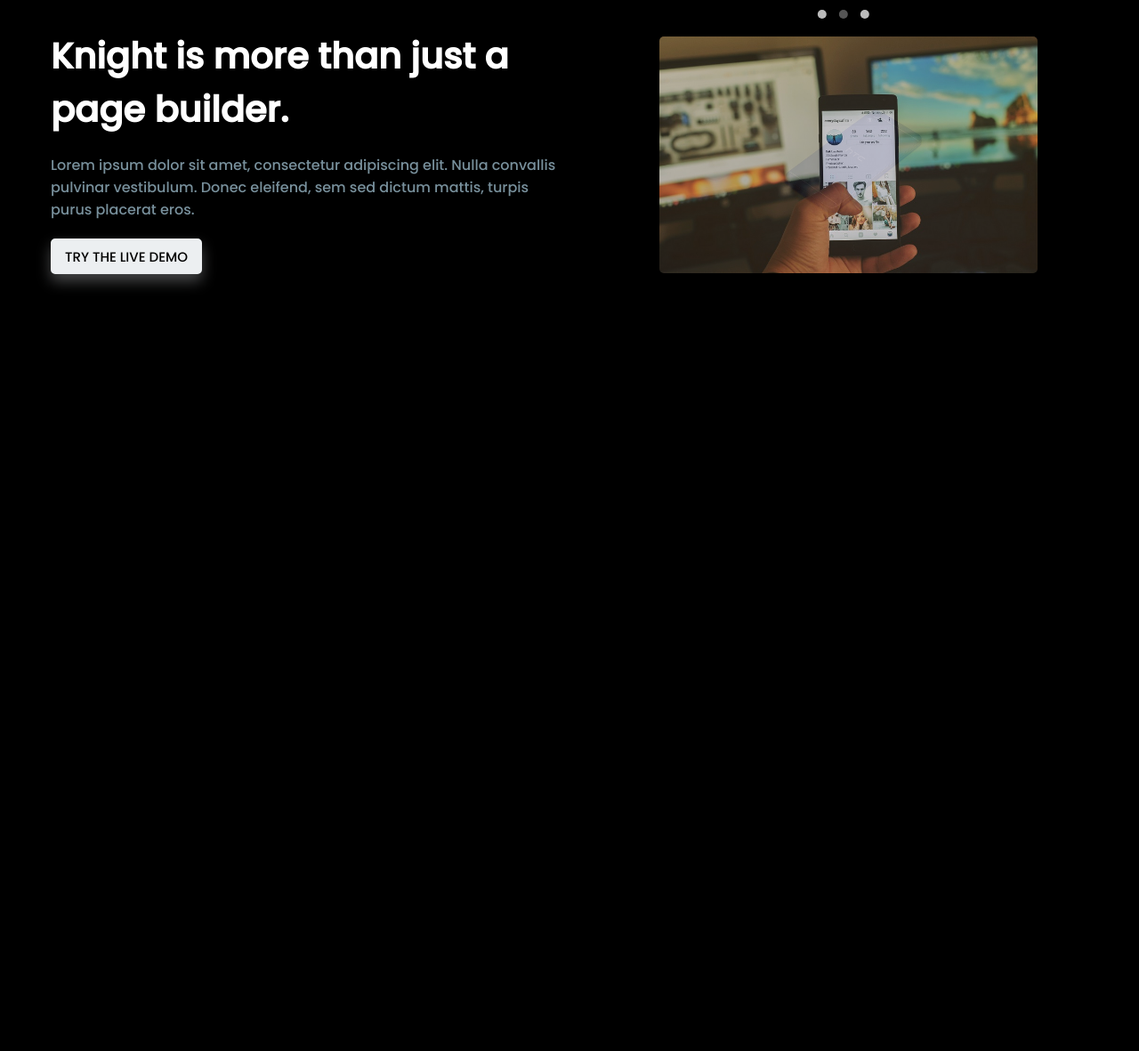
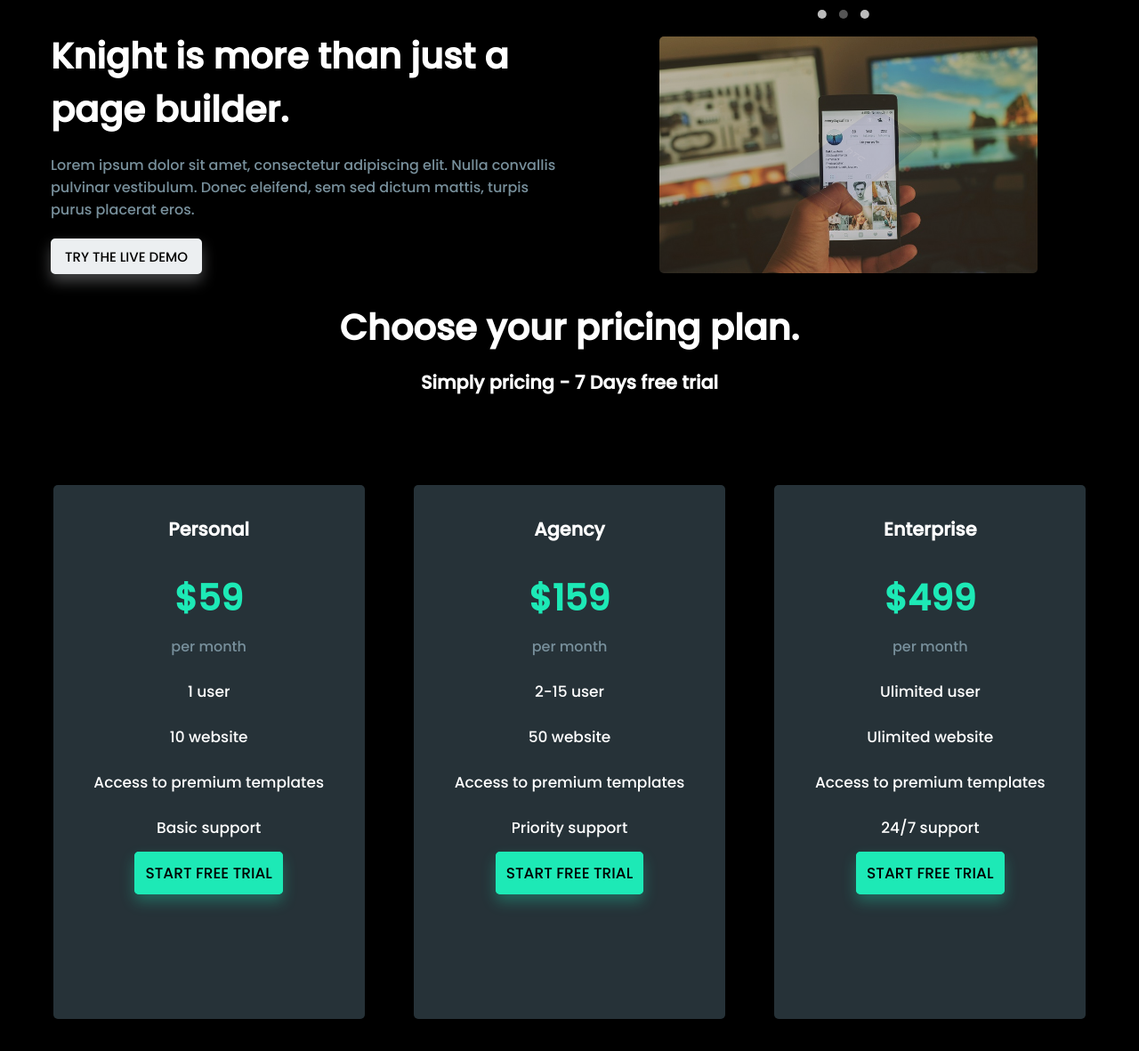
Before and after one commit to sanjay-mali/Knight-first-website-project, a plain HTML site: page index.html in a window 1280 px wide. Shown: the part 1595-2776 px from the top of the page at 89% size. Before the commit the page ends 1933 px from the top, so only its background shows below. Drawn offline with Linux system fonts and the light colour scheme.

Commit message:
Adding pricing section

```diff
--- a/index.html
+++ b/index.html
@@ -133,16 +133,81 @@
                 <img src="/img/blog-2.jpg" alt="Image 2">
                 <img src="/img/blog-3.jpg" alt="Image 3">
                 <div class="dots">
-                   <span class="dot"></span>
-                   <span class="dot"></span>
-                   <span class="dot"></span>
+                    <span class="dot"></span>
+                    <span class="dot"></span>
+                    <span class="dot"></span>
                 </div>
             </div>
 
         </div>
-        </div>
+    </div>
 
     </section>
+
+    <!-- Pricing section -->
+    <section>
+
+        <div class="priceSec">
+            <div class="price-top">
+
+                <div class="heading">
+                    <h1>Choose your pricing plan.
+                    </h1>
+                    <h4>Simply pricing - 7 Days free trial
+
+                    </h4>
+                </div>
+            </div>
+
+            <div class="price-table">
+
+                <div class="price-card"">
+                    <h3 class="price-card-header">
+                        Personal</h3>
+                <h3 class="price">$59</h3>
+                <ul>
+                    <li class="text-muted">per month</li>
+                    <li>1 user</li>
+                    <li>10 website</li>
+                    <li>Access to premium templates</li>
+                    <li>Basic support</li>
+                    <a href="#" class="btn-sm">start free trial</a>
+                </ul>
+            </div>
+            <div class="price-card"">
+                <h3 class="price-card-header">
+                    Agency
+                </h3>
+                <div class="price">$159</div>
+                <ul>
+                    <li class="text-muted">per month</li>
+                    <li>2-15 user</li>
+                    <li>50 website</li>
+                    <li>Access to premium templates</li>
+                    <li>Priority support</li>
+                    <a class="btn-sm">start free trial</a>
+                </ul>
+            </div>
+            <div class="price-card"">
+                <h3 class="price-card-header">
+                    Enterprise
+                </h3>
+                <div class="price">$499</div>
+                <ul>
+                    <li class="text-muted">per month</li>
+                    <li>Ulimited user</li>
+                    <li>Ulimited website</li>
+                    <li>Access to premium templates</li>
+                    <li>24/7 support</li>
+                    <a class="btn-sm">start free trial</a>
+                </ul>
+            </div>
+        </div>
+        </div>
+    </section>
+
+
+
     <script src="style.js"></script>
 
     <!-- <script></script> -->
--- a/style.css
+++ b/style.css
@@ -206,12 +206,13 @@
     background-color: #555;
 }
 
-.sec2 p{
+.sec2 p {
     text-align: left;
     /* width: 410px; */
     /* color: #78909C !important; */
 }
-.btn2{
+
+.btn2 {
     border: 2px solid #ECEFF1;
     background-color: #ECEFF1;
     color: black;
@@ -227,7 +228,8 @@
     cursor: pointer;
     font-weight: 500;
 }
-.btn2:hover{
+
+.btn2:hover {
     box-shadow: 0 8px 16px #CFD8DC;
     margin-bottom: 20px;
     transition: all .2s ease-out;
@@ -236,13 +238,108 @@
     background-color: #CFD8DC;
 
 }
-.secondHalf{
+
+.secondHalf {
     display: flex;
     margin-top: 6rem;
 }
+
 .sec2 h3 {
     width: 570px;
     font-size: 2.5rem;
     font-weight: 900;
     text-align: left;
 }
+
+.priceSec {
+    height: 100vh;
+    width: 100vw;
+}
+
+.heading h4 {
+    align-items: center;
+    justify-content: center;
+    display: flex;
+    font-size: 1.3rem;
+    margin-top: 1rem;
+}
+
+.heading h1 {
+    align-items: center;
+    align-content: center;
+    display: flex;
+    justify-content: center;
+    font-size: 2.5rem;
+}
+
+.price-table{
+    display: flex;
+    flex-wrap: wrap;
+    margin: auto;
+    justify-content: space-around;
+    width: min(1600px,100%);
+    margin-top: 4rem
+}
+.price-card ul li{
+    background-color: #263238;
+    list-style: none;
+    margin-bottom: 0;
+    margin-bottom: 25px;
+    /* margin-top: -20px;   */
+}
+.price-table ul{
+    text-align: center;
+    background-color: #263238;
+    margin-top: 2rem;
+    margin: 2rem;
+    font-size: 17px;
+}
+.price{
+    background-color: #263238;
+    text-align: center;
+    color: #1de9b6 !important;
+    font-size: 2.5rem;
+    font-weight: 600;
+}
+.price-card-header{
+    /* color: #263238; */
+    margin: 2rem;
+    background-color: #263238;
+    text-align: center;
+    font-size: 1.3rem;
+}
+.price-card{
+        background-color: #263238;
+    border: 2px solid transparent;
+    border-radius: 5px;
+    color: #263238;
+    width: 350px;
+    height: 600px;
+
+
+}
+.text-muted{
+    color: #78909C !important;
+    margin-top: -20px;
+    font-weight: 500;
+    font-size: 1rem;
+}
+.price-table{
+    padding: 2.25rem 2rem;
+}
+.btn-sm{
+    color: black;
+    border: 2px solid #1de9b6;
+    background-color: #1de9b6;
+    border-radius: 5px;
+    padding: 10px;
+    text-decoration: none;
+    text-align: center;
+    text-transform: uppercase;
+    transition: all .2s ease-out;
+    box-shadow: 0 8px 16px rgba(29, 233, 182, 0.3);
+    cursor: pointer;
+}
+.btn-sm:hover{
+    color: white;
+}
```
